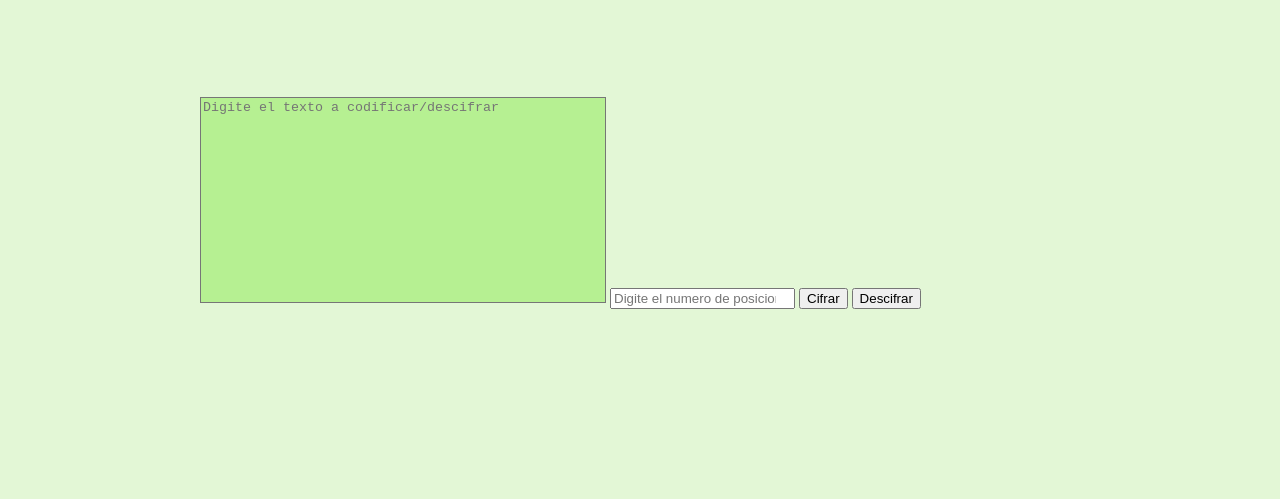
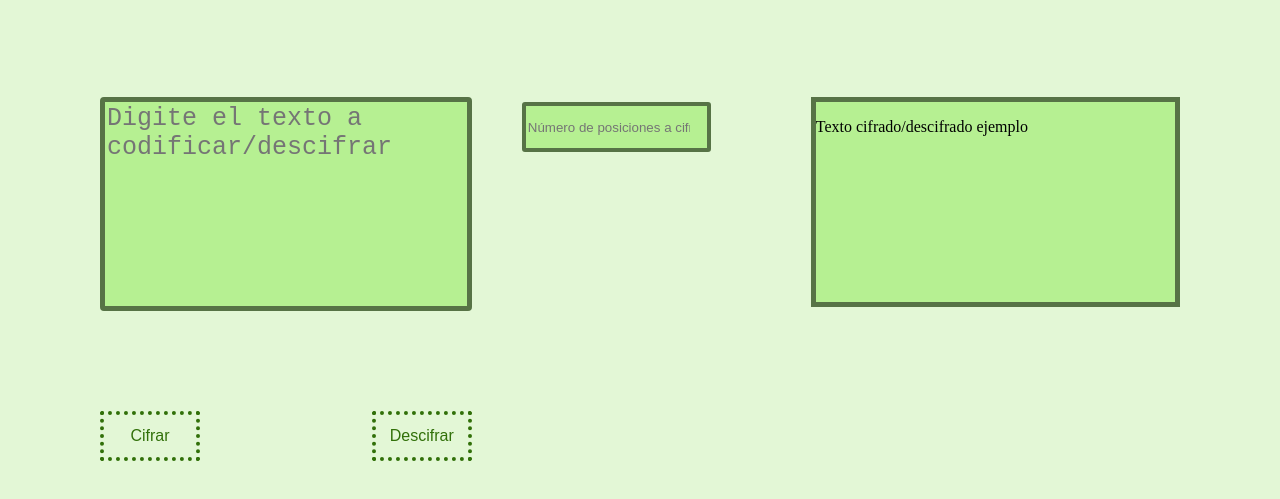
Before and after one commit to ViviRuales/Cipher, a website with bundled scripts: page src/index.html in a window 1280 px wide. Both pictures are taken after a click on the button "Iniciar". Shown: the part 153-652 px from the top of the page. Built offline with nearby package versions, Linux system fonts and the light colour scheme.

Commit message:
Cómo crear resultado del cifrado

```diff
--- a/src/index.html
+++ b/src/index.html
@@ -23,14 +23,23 @@
         </div>
       </div>
       <div id="Page2">
-        <textarea class="Message"  type="text" placeholder="Digite el texto a codificar/descifrar" id="textToCode"></textarea>
-        <input class="positions" type="number"  placeholder="Digite el numero de posiciones a trasladarse" id= "positionToMove"/>
-
-        <button id="Codificar"> Cifrar</button>
-        <button id="Decode">Descifrar</button>
+        <div class="Entrada">
+          <textarea class="Message"  type="text"
+          placeholder="Digite el texto a codificar/descifrar"
+          id="textToCode"></textarea>
+          <div class="Botones">
+            <button id="Codificar"> Cifrar</button>
+            <button id="Decode">Descifrar</button>
+          </div>
+        </div>
+        <input class="positions" type="number"
+        placeholder="Número de posiciones a cifrar"
+        id= "positionToMove"/>
+        <div class="ResultContainer">
+          <p>Texto cifrado/descifrado ejemplo</p>
+        </div>
       </div>
     </div>
-
     <script src="index.js" type="module"></script>
 
   </body>
--- a/src/index.js
+++ b/src/index.js
@@ -14,5 +14,5 @@ botonCifrar.addEventListener("click", function (){
 const botonStart = document.getElementById("start");
 botonStart.addEventListener("click", function(){
     document.getElementById("ocultar").style.display = 'none';
-    document.getElementById("Page2").style.display = 'block';
+    document.getElementById("Page2").style.display = 'flex';
 })
--- a/src/style.css
+++ b/src/style.css
@@ -68,11 +68,69 @@ body{
 
 .Message{
     height: 200px;
-    width: 400px;
+    width: 100%;
     resize: none;
-    margin-left: 200px;
+    background-color:#B6F092;
+    font-size: 25px;
+    border:5px solid #577346;
+    border-radius: 4px;
+    margin-bottom: 100px;
+    color: #577346;
+}
+
+.positions{
+  height: 40px;
+  margin-top: 105px;
+  background-color: #B6F092;
+  border:4px solid #577346;
+  border-radius: 3px;
+  color:#577346;
+
+}
+
+.Entrada{
+    display: flex;
+    flex-wrap: wrap;
     margin-top: 100px;
-    background-color:#B6F092;
+    margin-left: 100px;
+    margin-right: 50px;
+}
+
+.Botones{
+    display:flex;
+    justify-content: space-between;
+    width: 100%;
+
+}
+
+#Codificar{
+    background-color: transparent;
+    border:4px dotted #317009;
+    border-radius: 2px;
+    color:#317009;
+    width: 100px;
+    height: 50px;
+    font-size:medium;
+}
+
+#Decode{
+    background-color: transparent;
+    border: 4px dotted #317009;
+    border-radius: 2px;
+    color: #317009;
+    width: 100px;
+    height: 50px;
+    font-size: medium;
+}
+.ResultContainer{
+    background-color: #B6F092;
+    margin-left: 100px;
+    margin-right: 100px;
+    margin-top: 100px;
+    height: 200px;
+    width: 40%;
+    border: 5px solid #577346;
+
 }
 /* Asignar estilos a un id */
 /* #root{
```
